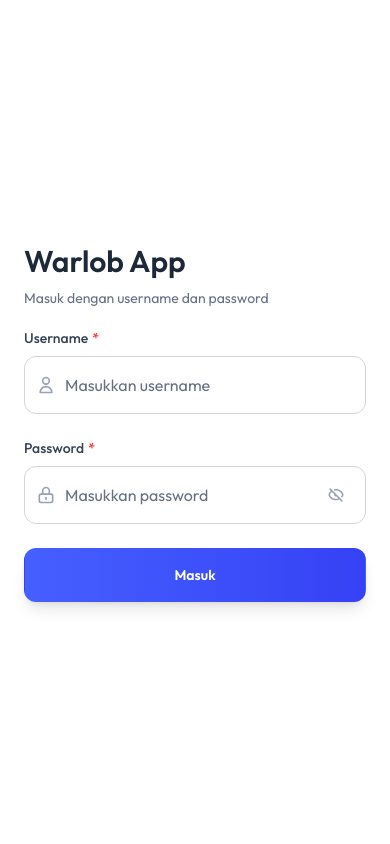
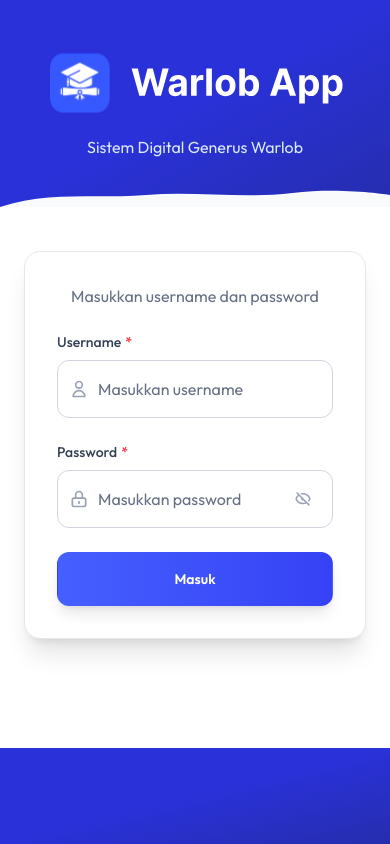
Before and after one commit to abuabdirohman4/school-management, a Next.js app: page /signin in a window 390 px wide. Built offline with nearby package versions, Linux system fonts and the light colour scheme.

Commit message:
fix: Update manifest name and short name for consistency. Refactor AuthLayout and SignIn page to enhance mobile responsiveness and UI elements, including gradient backgrounds and improved layout structure.

```diff
--- a/src/app/(full-width-pages)/(auth)/layout.tsx
+++ b/src/app/(full-width-pages)/(auth)/layout.tsx
@@ -12,7 +12,7 @@ export default function AuthLayout({
   children: React.ReactNode;
 }) {
   return (
-    <div className="relative px-6 bg-white z-1 dark:bg-gray-900 sm:p-0">
+    <div className="relative bg-white z-1 dark:bg-gray-900 sm:p-0">
       <div className="relative flex lg:flex-row w-full h-screen justify-center flex-col  dark:bg-gray-900 sm:p-0">
           {children}
           <div className="lg:w-1/2 w-full h-full bg-brand-950 dark:bg-white/5 lg:grid items-center hidden">
--- a/src/app/(full-width-pages)/(auth)/signin/page.tsx
+++ b/src/app/(full-width-pages)/(auth)/signin/page.tsx
@@ -3,6 +3,7 @@ import Link from "next/link";
 
 import GoogleSignInButton from "@/components/auth/GoogleSignInButton";
 import SignInForm from "@/components/auth/SignInForm.server";
+import Image from "next/image";
 
 export const metadata: Metadata = {
   title: "SignIn Page | Warlob App",
@@ -22,50 +23,83 @@ export default async function SignIn({ searchParams }: { searchParams?: Promise<
 
   return (
     <div className="flex flex-col flex-1 lg:w-1/2 w-full">
-      <div className="flex flex-col justify-center flex-1 w-full max-w-md mx-auto">
-        <div>
-          <div className="mb-5 sm:mb-7">
+      {/* Mobile Header with Gradient Background and Wave Separator */}
+      <div className="lg:hidden relative overflow-hidden">
+        {/* Background Gradient */}
+        <div className="absolute inset-0 bg-gradient-to-br from-brand-700 via-brand-700 to-brand-800"></div>
+
+        {/* Content */}
+        <div className="relative z-10 px-6 py-12">
+          <div className="flex flex-col items-center max-w-s">
+            <Link href="/" className="block mb-4">
+              <Image
+                width={300}
+                height={48}
+                src="/images/logo/auth-logo.svg"
+                alt="Logo"
+              />
+            </Link>
+            <p className="text-blue-100 text-base">
+              Sistem Digital Generus Warlob
+            </p>
+          </div>
+        </div>
+
+        {/* Wave Shape at Bottom */}
+        <div className="absolute bottom-0 left-0 w-full h-12">
+          <svg
+            viewBox="0 0 1200 120"
+            className="w-full h-full"
+            preserveAspectRatio="none"
+          >
+            <path
+              d="M0,120 C150,80 300,100 450,90 C600,80 750,100 900,85 C1050,70 1200,90 1200,90 L1200,120 L0,120 Z"
+              fill="rgb(249 250 251)"
+              className="transition-all duration-300"
+            />
+          </svg>
+        </div>
+      </div>
+
+      <div className="flex flex-col justify-center flex-1 w-full max-w-md -mt-16 mx-auto px-6 lg:px-0">
+        {/* Desktop Header */}
+        <div className="hidden lg:block mb-5 sm:mb-8">
           <h1 className="mb-2 font-semibold text-gray-800 text-title-sm dark:text-white/90 sm:text-title-md">
             Warlob App
           </h1>
           <p className="text-sm text-gray-500 dark:text-gray-400">
-              Masuk dengan username dan password
+            Masukkan username dan password
           </p>
         </div>
-          {message ? <div className={`mb-4 p-3 rounded text-center ${
+
+        {/* Main Content Container with Background */}
+        <div className="bg-white dark:bg-gray-800 rounded-2xl shadow-xl p-8 lg:shadow-none lg:bg-transparent lg:dark:bg-transparent lg:p-0 border">
+          {/* Mobile: Show subtitle only on mobile since header has title */}
+          <div className="lg:hidden mb-6 text-center">
+            <p className="text-md text-gray-500 dark:text-gray-400">
+              Masukkan username dan password
+            </p>
+          </div>
+
+          {message ? (
+            <div className={`mb-6 p-4 rounded-xl text-center ${
                 isSuccess
-                ? "bg-green-100 text-green-700 dark:bg-green-900/20 dark:text-green-400"
-                : "bg-red-100 text-red-700 dark:bg-red-900/20 dark:text-red-400"
+                  ? "bg-green-50 text-green-700 dark:bg-green-900/20 dark:text-green-400 border border-green-200 dark:border-green-800"
+                  : "bg-red-50 text-red-700 dark:bg-red-900/20 dark:text-red-400 border border-red-200 dark:border-red-800"
               }`}>
               {message}
-            </div> : null}
-          {/* <div>
-            <GoogleSignInButton />
-          </div> */}
-          {/* <div className="relative py-3 sm:py-5">
-            <div className="absolute inset-0 flex items-center">
-              <div className="w-full border-t border-gray-200 dark:border-gray-800" />
             </div>
-            <div className="relative flex justify-center text-sm">
-              <span className="p-2 text-gray-400 bg-white dark:bg-gray-900 sm:px-5 sm:py-2">
-                Or
-              </span>
+          ) : null}
+
+          <SignInForm />
         </div>
-          </div> */}
-          <SignInForm />
-          {/* <div className="mt-5">
+      </div>
+
+      <div className="lg:hidden relative overflow-hidden">
+        <div className="absolute inset-0 bg-gradient-to-br from-brand-700 via-brand-700 to-brand-800"></div>
+        <div className="relative z-10 px-6 py-12">
           <div className="text-center">
-              <p className="text-sm text-gray-600 dark:text-gray-400 mb-2">
-                Demo Credentials:
-              </p>
-              <p className="text-xs text-gray-500 dark:text-gray-500">
-                Admin: <code className="bg-gray-100 dark:bg-gray-800 px-1 rounded">admin</code> / <code className="bg-gray-100 dark:bg-gray-800 px-1 rounded">admin354</code>
-              </p>
-              <p className="text-xs text-gray-500 dark:text-gray-500">
-                Guru: <code className="bg-gray-100 dark:bg-gray-800 px-1 rounded">guru_kelas1</code> / <code className="bg-gray-100 dark:bg-gray-800 px-1 rounded">guru354</code>
-              </p>
           </div>
-          </div> */}
         </div>
       </div>
     </div>
```
Also changed, not shown: src/components/auth/SignInForm.server.tsx (+24 -0 lines), public/manifest.json. Lines whose indentation alone changed are shown as unchanged.
